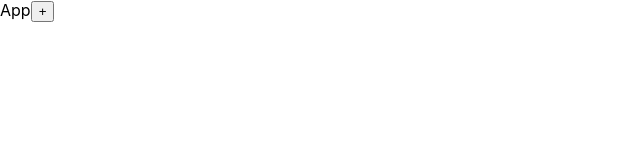
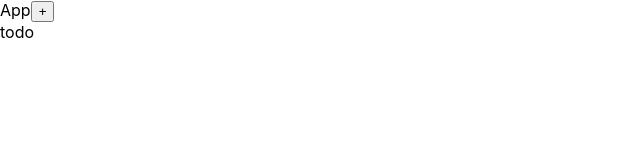
Before and after one commit to YaroshUlad/ToDoList, a React (Create React App) app: page / in a window 1280 px wide. Shown: the top 160 px of the page, without its empty margins (0-640 px from the left). Built offline with nearby package versions, Linux system fonts and the light colour scheme.

Commit message:
create todolist component

```diff
--- a/src/App.tsx
+++ b/src/App.tsx
@@ -1,6 +1,7 @@
 import React from "react";
 import {v1} from "uuid";
 import {Button} from "./components/Button";
+import {ToDoList} from "./components/ToDoList";
 
 export type ObjectsInTaskArrayType = {
     id: string
@@ -20,6 +21,7 @@ const App = () => {
         <div>
             App
             <Button buttonTitle={'+'} callBack={() => console.log('aa')}/>
+            <ToDoList/>
         </div>
     )
 }
--- a/src/components/ToDoList.tsx
+++ b/src/components/ToDoList.tsx
@@ -1,5 +1,12 @@
 import React from "react";
 
+export const ToDoList = () => {
+    return (
+        <div>
+            todo
+        </div>
+    )
+}
 
 /*
 import React, {ChangeEvent, useState, KeyboardEvent} from "react";
```
